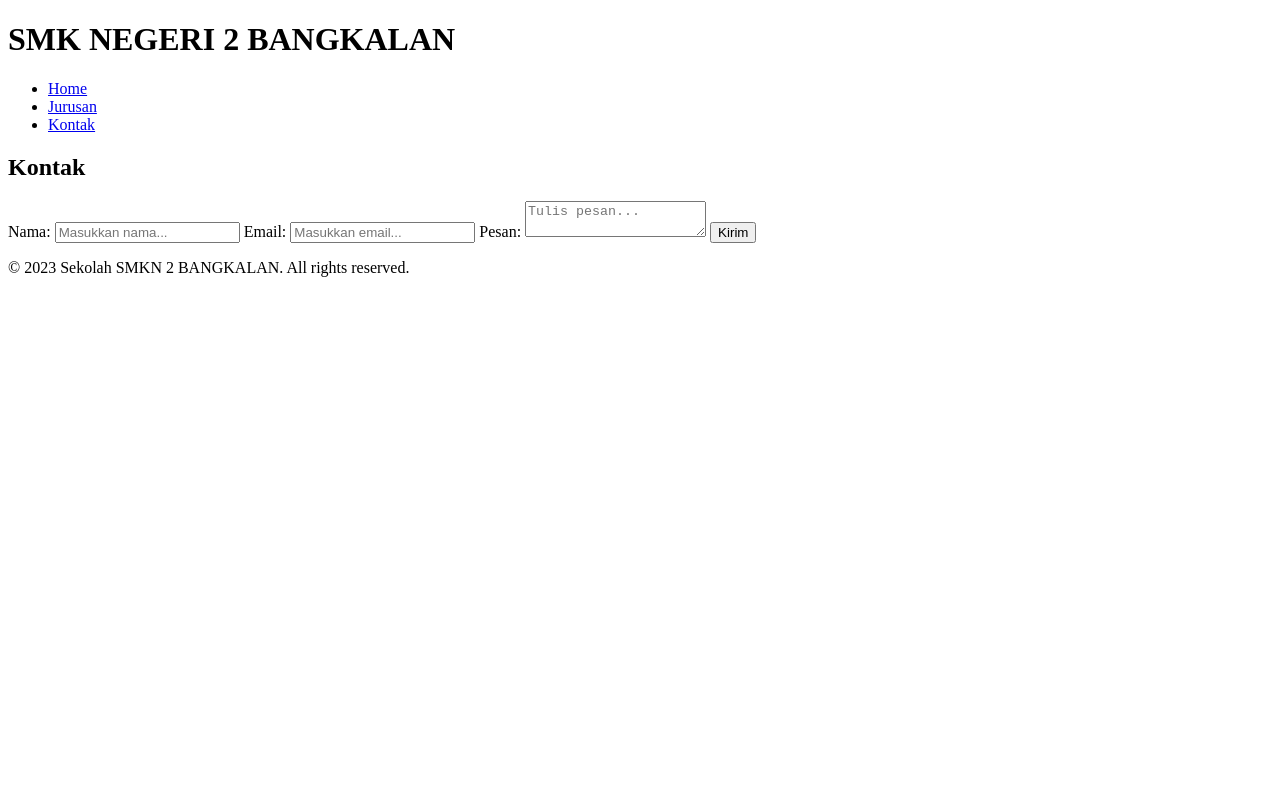
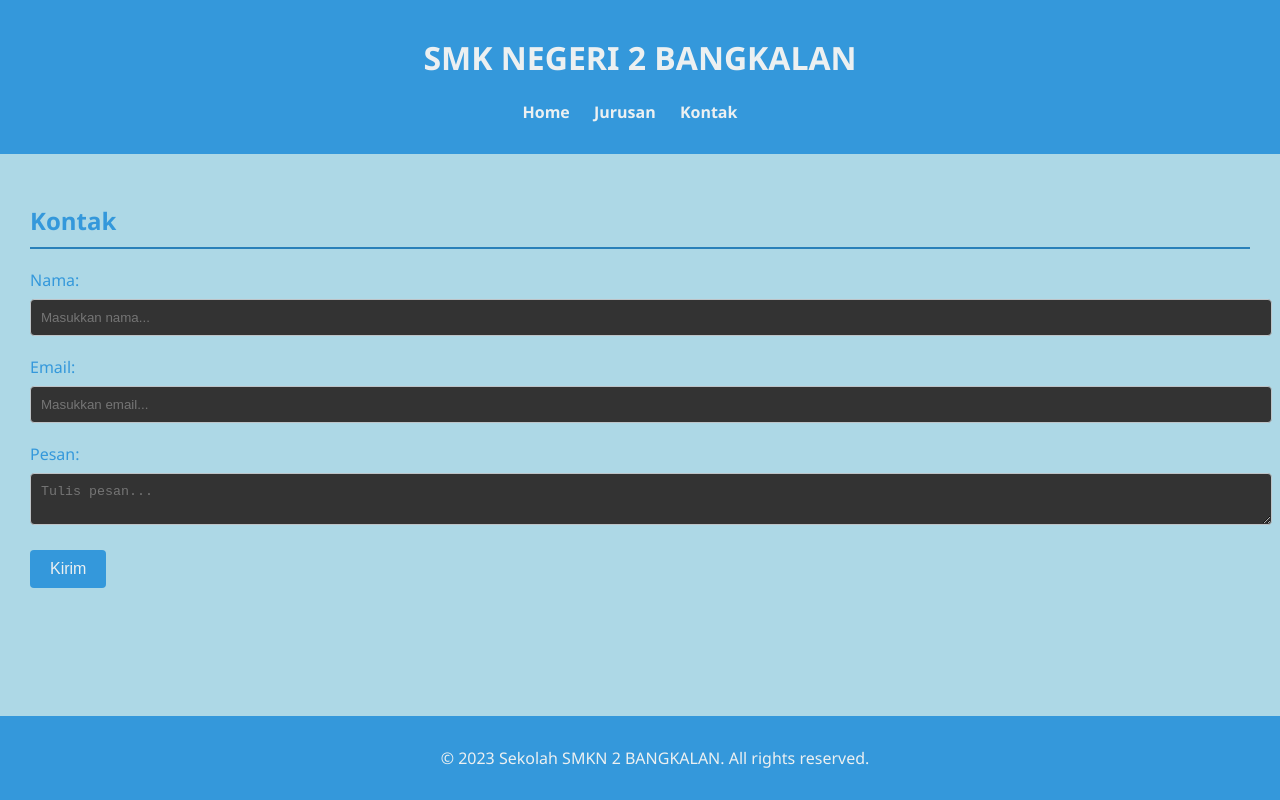
Before and after one commit to initofa/website-sekolah-tofa-adit, a plain HTML site: page kontak.html in a window 1280 px wide. Drawn offline with Linux system fonts and the light colour scheme.

Commit message:
menambahkan link url css

```diff
--- a/kontak.html
+++ b/kontak.html
@@ -1,8 +1,9 @@
 <!DOCTYPE html>
 <html lang="en">
   <head>
-    <meta charset="UTF-8">
-    <meta name="viewport" content="width=device-width, initial-scale=1.0">
+    <meta charset="UTF-8" />
+    <meta name="viewport" content="width=device-width, initial-scale=1.0" />
+    <link rel="stylesheet" href="styeles.css" />
     <title>wibsite sekolah-kontak</title>
   </head>
   <body>
@@ -19,9 +20,14 @@
     <section id="kontak">
       <h2>Kontak</h2>
       <label for="nama">Nama:</label>
-        <input type="text" id="nama" name="nama" placeholder="Masukkan nama...">
+      <input type="text" id="nama" name="nama" placeholder="Masukkan nama..." />
       <label for="email">Email:</label>
-        <input type="email" id="email" name="email" placeholder="Masukkan email...">
+      <input
+        type="email"
+        id="email"
+        name="email"
+        placeholder="Masukkan email..."
+      />
       <label for="pesan">Pesan:</label>
       <textarea id="pesan" name="pesan" placeholder="Tulis pesan..."></textarea>
       <button type="submit">Kirim</button>
```
Lines whose indentation alone changed are shown as unchanged.
